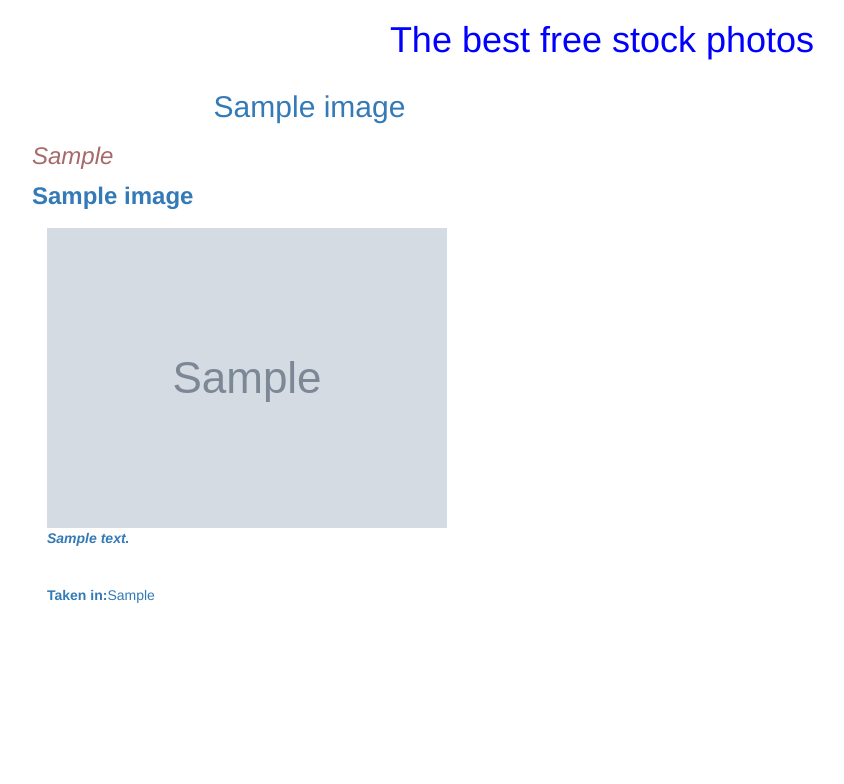
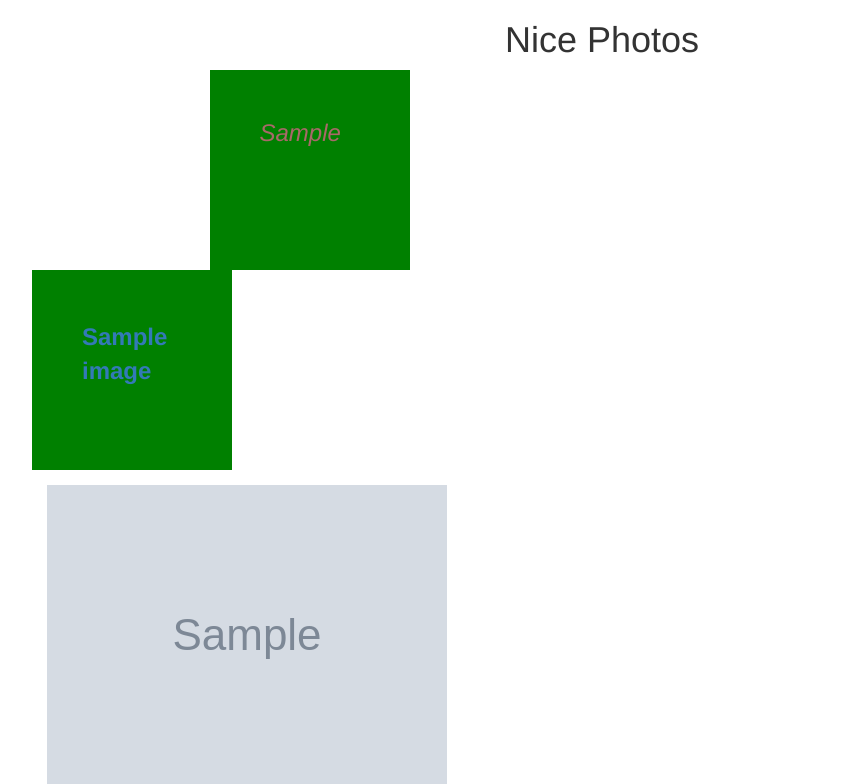
Before and after one commit to Nyirabazungu/Gallery, a Django app: page / in a window 1280 px wide. Shown: the part 52-836 px from the top of the page, without its empty margins (38-882 px from the left). Before the commit the page ends 655 px from the top, so only its background shows below. Run offline with Django 3.2, Linux system fonts and the light colour scheme; tables that the repository leaves empty hold one stand-in row (values such as "Sample post"); grey boxes marked "Sample" are stand-in pictures; some libraries are stand-ins or nearby versions.

Commit message:
adding README.md file

```diff
--- a/images/templates/all-images/base.html
+++ b/images/templates/all-images/base.html
@@ -11,7 +11,6 @@
     <title> Nice photos </title>
   {% endif %}
 
-
   {% bootstrap_css %}
   <link rel="stylesheet" href="{% static 'css/baseimages.css' %}">
 
@@ -20,7 +19,7 @@
 <body>
     {% include "navbar.html" %}
 
-    {% block content %} <h1 class='text-center'>The best free stock photos </h1> {%endblock%}
+    {% block content %} <h1 class='text-center'>Nice Photos </h1> {%endblock%}
 
     {% block scripts %}
         <script src="https://ajax.googleapis.com/ajax/libs/jquery/3.2.1/jquery.min.js"></script>
--- a/images/templates/welcome.html
+++ b/images/templates/welcome.html
@@ -10,7 +10,6 @@
   <div class="row">
   <a data-toggle="modal" data-target="#{{images.id}}">
     <div class="col-xs-6 col-sm-6 col-md-6 col-lg-6">
-      <h2 class="text-center"> {{ images_item.title }} </h2>
 
       <h3 style="color:rgb(168, 105, 105);"><em>{{images_item.category}}</em></h3>
                       <h3 class="modal-title"><strong> {{ images_item.title }}</strong></h3>
--- a/static/css/baseimages.css
+++ b/static/css/baseimages.css
@@ -1,4 +1,12 @@
-h1
-{
-  color:blue;
+h3 {
+  padding: 50px;
+  background-color: green;
+  transition: transform .2s;
+  width: 200px;
+  height: 200px;
+  margin: 0 auto;
 }
+
+.images:hover {
+  transform: scale(1.5);
+}
```
Also changed, not shown: static/css/welcome.css (added, +13 -0 lines).
